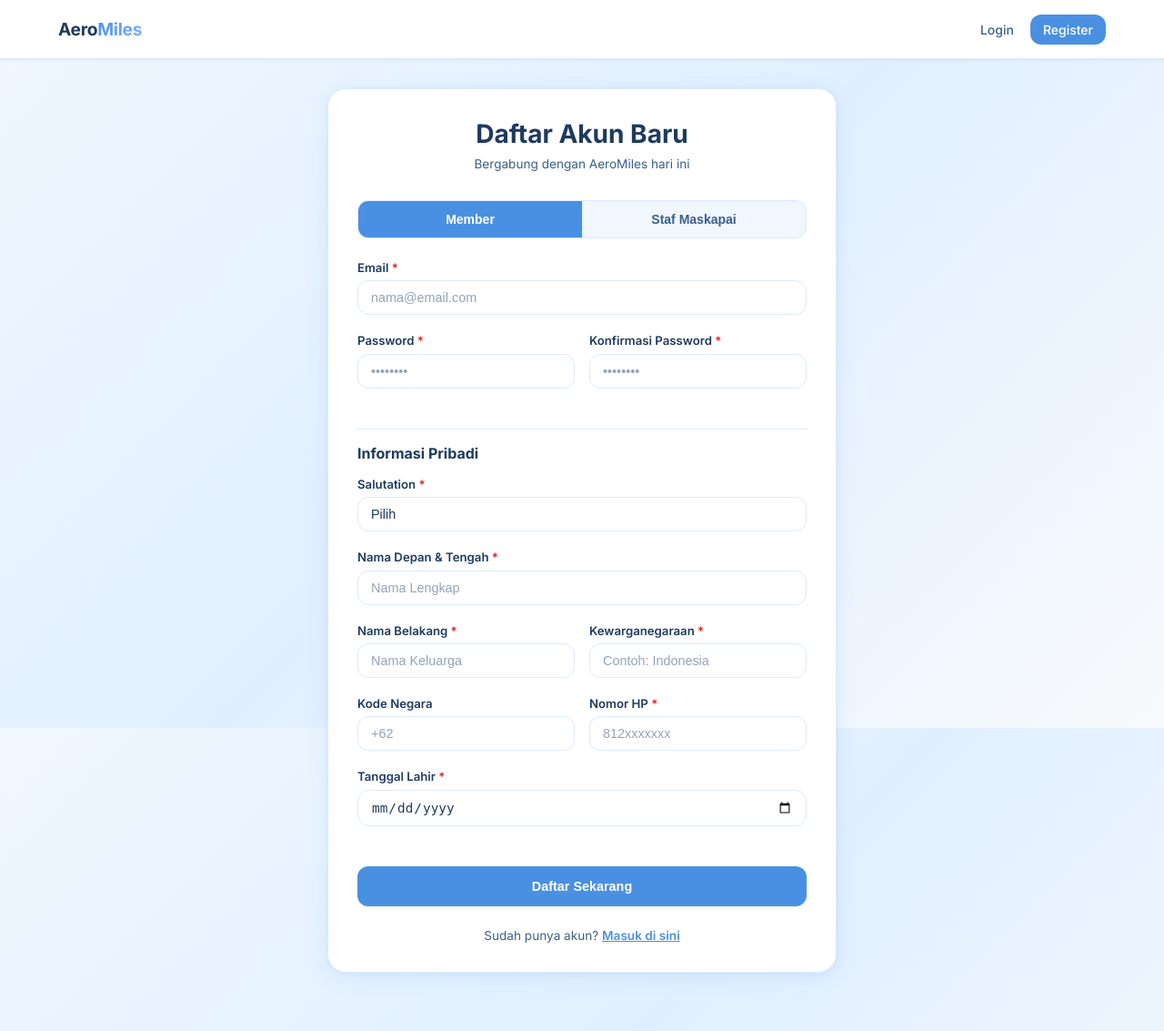
After one commit to applepiesss/E04-aeromiles, a Django app: page /register/ in a window 1280 px wide. The commit adds this page. Shown: the whole page at 91% size. Run offline with Django 5.2, Linux system fonts and the light colour scheme.

Commit message:
Completed logout and register

```diff
--- a/apps/main/templates/login.html
+++ b/apps/main/templates/login.html
@@ -42,12 +42,10 @@
                 </button>
             </form>
 
-            {% comment %}
             <div class="divider">atau</div>
             <p class="text-center text-sm">
                 Belum punya akun? <a href="{% url 'main:register' %}" style="font-weight: 600;">Daftar di sini</a>
             </p>
-            {% endcomment %}
         </div>
     </div>
 </div>
--- /dev/null
+++ b/apps/main/templates/register.html
@@ -0,0 +1,173 @@
+{% extends 'base.html' %}
+{% load custom_filters %}
+
+{% block title %}Registrasi – AeroMiles{% endblock %}
+
+{% block content %}
+<div class="page-wrapper" style="display:flex; align-items:center; justify-content:center; padding-top:2rem; padding-bottom:4rem;">
+    <div style="width:100%; max-width:560px;">
+
+        <div class="card">
+            <div class="text-center" style="margin-bottom: 2rem;">
+                <h1 style="font-size: 1.75rem; font-weight: 700; margin-bottom: 0.5rem;">Daftar Akun Baru</h1>
+                <p class="text-muted text-sm">Bergabung dengan AeroMiles hari ini</p>
+            </div>
+
+            {% if errors %}
+            <div class="alert alert-error">
+                <ul style="margin-bottom:0;">
+                    {% for e in errors %}<li>{{ e }}</li>{% endfor %}
+                </ul>
+            </div>
+            {% endif %}
+
+            <form method="post" action="{% url 'main:register' %}" id="regForm">
+                {% csrf_token %}
+
+                <div style="display:grid; grid-template-columns:1fr 1fr; border: 1.5px solid var(--border); border-radius: var(--radius-md); overflow:hidden; margin-bottom:1.5rem; background: var(--bg-tint);">
+                    <button type="button" id="btnMember"
+                        onclick="setRole('member')"
+                        style="padding: 0.75rem; font-weight: 600; font-size: 0.875rem; border: none; cursor: pointer; transition: all 0.2s;">
+                        Member
+                    </button>
+                    <button type="button" id="btnStaff"
+                        onclick="setRole('staff')"
+                        style="padding: 0.75rem; font-weight: 600; font-size: 0.875rem; border: none; cursor: pointer; transition: all 0.2s;">
+                        Staf Maskapai
+                    </button>
+                </div>
+                <input type="hidden" name="role" id="roleInput" value="{{ role }}">
+
+                <div class="form-group">
+                    <label class="form-label">Email <span style="color:#DC2626">*</span></label>
+                    <input type="email" name="email" class="form-control"
+                            placeholder="nama@email.com" value="{{ form.email|default:'' }}" required>
+                </div>
+
+                <div class="form-row">
+                    <div class="form-group">
+                        <label class="form-label">Password <span style="color:#DC2626">*</span></label>
+                        <input type="password" name="password" class="form-control" placeholder="••••••••" required>
+                    </div>
+                    <div class="form-group">
+                        <label class="form-label">Konfirmasi Password <span style="color:#DC2626">*</span></label>
+                        <input type="password" name="confirm_password" class="form-control" placeholder="••••••••" required>
+                    </div>
+                </div>
+
+                <h3 style="font-size: 1rem; font-weight: 700; margin: 1.5rem 0 1rem; padding-top: 1rem; border-top: 1px solid var(--border);">Informasi Pribadi</h3>
+
+                <div class="form-group">
+                    <label class="form-label">Salutation <span style="color:#DC2626">*</span></label>
+                    <select name="salutation" class="form-control" required>
+                        <option value="">Pilih</option>
+                        {% for s in 'Mr.,Mrs.,Ms.,Dr.'|split:',' %}
+                        <option value="{{ s }}" {% if form.salutation == s %}selected{% endif %}>{{ s }}</option>
+                        {% endfor %}
+                    </select>
+                </div>
+
+                <div class="form-group">
+                    <label class="form-label">Nama Depan & Tengah <span style="color:#DC2626">*</span></label>
+                    <input type="text" name="first_mid_name" class="form-control"
+                            placeholder="Nama Lengkap" value="{{ form.first_mid_name|default:'' }}" required>
+                </div>
+
+                <div class="form-row">
+                    <div class="form-group">
+                        <label class="form-label">Nama Belakang <span style="color:#DC2626">*</span></label>
+                        <input type="text" name="last_name" class="form-control"
+                            placeholder="Nama Keluarga" value="{{ form.last_name|default:'' }}" required>
+                    </div>
+                    <div class="form-group">
+                        <label class="form-label">Kewarganegaraan <span style="color:#DC2626">*</span></label>
+                        <input type="text" name="kewarganegaraan" class="form-control"
+                            placeholder="Contoh: Indonesia" value="{{ form.kewarganegaraan|default:'' }}" required>
+                    </div>
+                </div>
+
+                <div class="form-row">
+                    <div style="flex: 0 0 120px;" class="form-group">
+                        <label class="form-label">Kode Negara</label>
+                        <input type="text" name="country_code" class="form-control"
+                            placeholder="+62" value="{{ form.country_code|default:'' }}" required>
+                    </div>
+                    <div style="flex: 1;" class="form-group">
+                        <label class="form-label">Nomor HP <span style="color:#DC2626">*</span></label>
+                        <input type="text" name="mobile_number" class="form-control"
+                            placeholder="812xxxxxxx" value="{{ form.mobile_number|default:'' }}" required>
+                    </div>
+                </div>
+
+                <div class="form-group">
+                    <label class="form-label">Tanggal Lahir <span style="color:#DC2626">*</span></label>
+                    <input type="date" name="tanggal_lahir" id="birthDate" class="form-control"
+                            value="{{ form.tanggal_lahir|default:'' }}" required>
+                </div>
+
+                <div id="staffFields" style="display:none;">
+                    <h3 style="font-size: 1rem; font-weight: 700; margin: 1.5rem 0 1rem; padding-top: 1rem; border-top: 1px solid var(--border);">Detail Maskapai</h3>
+                    <div class="form-group">
+                        <label class="form-label">Kode Maskapai <span style="color:#DC2626">*</span></label>
+                        <select name="kode_maskapai" class="form-control" id="maskapaiSelect">
+                            <option value="">Pilih maskapai tempat Anda bekerja</option>
+                            {% for k, info in maskapai_list %}
+                            <option value="{{ k }}" {% if form.kode_maskapai == k %}selected{% endif %}>{{ k }} – {{ info.nama_maskapai }}</option>
+                            {% endfor %}
+                        </select>
+                    </div>
+                </div>
+
+                <button type="submit" class="btn-primary full-width" style="margin-top: 1.5rem; padding: 0.875rem;">
+                    Daftar Sekarang
+                </button>
+            </form>
+
+            <p class="text-center text-sm mt-3">
+                Sudah punya akun? <a href="{% url 'main:login' %}" style="font-weight: 600;">Masuk di sini</a>
+            </p>
+        </div>
+    </div>
+</div>
+
+<script>
+function setRole(r) {
+    document.getElementById('roleInput').value = r;
+    var isMember = r === 'member';
+    document.getElementById('staffFields').style.display = isMember ? 'none' : 'block';
+    document.getElementById('maskapaiSelect').required = !isMember;
+
+    const btnMember = document.getElementById('btnMember');
+    const btnStaff = document.getElementById('btnStaff');
+
+    const today = new Date().toISOString().split('T')[0];
+    document.getElementById('birthDate').setAttribute('max', today);
+
+    if (isMember) {
+        btnMember.style.background = 'var(--blue-primary)';
+        btnMember.style.color = '#fff';
+        btnMember.style.boxShadow = 'var(--shadow-sm)';
+        btnStaff.style.background = 'transparent';
+        btnStaff.style.color = 'var(--text-secondary)';
+        btnStaff.style.boxShadow = 'none';
+    } else {
+        btnStaff.style.background = 'var(--blue-primary)';
+        btnStaff.style.color = '#fff';
+        btnStaff.style.boxShadow = 'var(--shadow-sm)';
+        btnMember.style.background = 'transparent';
+        btnMember.style.color = 'var(--text-secondary)';
+        btnMember.style.boxShadow = 'none';
+    }
+}
+
+document.addEventListener('DOMContentLoaded', function() {
+    setRole('{{ role|default:"member" }}');
+
+    const today = new Date().toISOString().split('T')[0];
+    const birthDateInput = document.getElementById('birthDate');
+    if (birthDateInput) {
+        birthDateInput.setAttribute('max', today);
+    }
+});
+</script>
+{% endblock %}
--- /dev/null
+++ b/apps/main/templatetags/custom_filters.py
@@ -0,0 +1,6 @@
+from django import template
+register = template.Library()
+
+@register.filter
+def split(value, delimiter):
+    return value.split(delimiter)
--- a/apps/main/urls.py
+++ b/apps/main/urls.py
@@ -1,10 +1,12 @@
 from django.urls import path
-from .views import show_main, login_view, dashboard
+from .views import logout_view, register_view, show_main, login_view, dashboard
 
 app_name = 'main'
 
 urlpatterns = [
     path('', show_main, name='show_main'),
     path('login/', login_view, name='login'),
+    path('logout/', logout_view, name='logout'),
+    path('register/', register_view, name='register'),
     path('dashboard/', dashboard, name='dashboard'),
 ]
--- a/apps/main/views.py
+++ b/apps/main/views.py
@@ -1,4 +1,6 @@
+import re
 from django.shortcuts import redirect, render
+from django.contrib import messages
 
 DUMMY_PENGGUNA = {
     'judy.hopps@yahoo.com': {
@@ -66,6 +68,28 @@ DUMMY_TRANSACTIONS = {
     ],
 }
 
+DUMMY_MASKAPAI = {
+    'GA': {
+        'nama_maskapai': 'Garuda Indonesia',
+        'id_penyedia': 1
+    },
+    'QG': {
+        'nama_maskapai': 'Citilink',
+        'id_penyedia': 2
+    },
+    'JT': {
+        'nama_maskapai': 'Lion Air',
+        'id_penyedia': 3
+    },
+    'SJ': {
+        'nama_maskapai': 'Sriwijaya Air',
+        'id_penyedia': 4
+    },
+    'ID': {
+        'nama_maskapai': 'Batik Air',
+        'id_penyedia': 5
+    }
+}
 
 def show_main(request):
     return render(request, "main.html")
@@ -93,6 +117,76 @@ def login_view(request):
 
     return render(request, 'login.html')
 
+def logout_view(request):
+    request.session.flush()
+    return redirect('main:login')
+
+def register_view(request):
+    if request.session.get('email'):
+        return redirect('main:dashboard')
+
+    maskapai_items = DUMMY_MASKAPAI.items()
+
+    if request.method == 'POST':
+        role = request.POST.get('role', 'member')
+        email = request.POST.get('email', '').strip()
+        password = request.POST.get('password', '').strip()
+        confirm_password = request.POST.get('confirm_password', '').strip()
+        salutation = request.POST.get('salutation', '').strip()
+        first_mid_name = request.POST.get('first_mid_name', '').strip()
+        last_name = request.POST.get('last_name', '').strip()
+        country_code = request.POST.get('country_code', '').strip()
+        mobile_number = request.POST.get('mobile_number', '').strip()
+        tanggal_lahir = request.POST.get('tanggal_lahir', '').strip()
+        kewarganegaraan = request.POST.get('kewarganegaraan', '').strip()
+        kode_maskapai = request.POST.get('kode_maskapai', '').strip()
+
+        errors = []
+
+        required = [email, password, confirm_password, salutation,
+                    first_mid_name, last_name, country_code,
+                    mobile_number, tanggal_lahir, kewarganegaraan]
+
+        if any(not f for f in required):
+            errors.append('Semua field wajib diisi.')
+
+        if password != confirm_password:
+            errors.append('Password dan konfirmasi password tidak sama.')
+
+        if role == 'staff' and not kode_maskapai:
+            errors.append('Kode maskapai wajib dipilih untuk Staf.')
+
+        if role == 'staff' and kode_maskapai and kode_maskapai not in DUMMY_MASKAPAI:
+            errors.append('Maskapai tidak valid.')
+
+        if salutation not in ('Mr.', 'Mrs.', 'Ms.', 'Dr.'):
+            errors.append('Salutation tidak valid.')
+
+        if country_code and not re.match(r'^\+\d+$', country_code):
+            errors.append('Kode negara harus diawali "+" diikuti angka (contoh: +62).')
+
+        if mobile_number and not mobile_number.isdigit():
+            errors.append('Nomor HP hanya boleh berisi angka.')
+
+        if mobile_number and not (9 <= len(mobile_number) <= 13):
+            errors.append('Nomor HP harus berjumlah 9 hingga 13 digit.')
+
+        if not errors:
+            messages.success(request, 'Registrasi berhasil! Silakan login.')
+            return redirect('main:login')
+
+        return render(request, 'register.html', {
+            'errors': errors,
+            'maskapai_list': maskapai_items,
+            'role': role,
+            'form': request.POST,
+        })
+
+    return render(request, 'register.html', {
+        'maskapai_list': maskapai_items,
+        'role': 'member',
+        'form': {},
+    })
 
 def dashboard(request):
     email = request.session.get('email')
--- a/templates/base.html
+++ b/templates/base.html
@@ -102,9 +102,9 @@
         }
 
         .navbar-links .btn-logout {
-            background: var(--bg-tint);
-            border: 1px solid var(--border);
-            color: var(--text-secondary);
+            background: #FFF5F5;
+            border: 1px solid #FEE2E2;
+            color: #E53E3E;
             cursor: pointer;
             font-size: 0.875rem;
             font-weight: 500;
@@ -261,8 +261,8 @@
 
         <ul class="navbar-links">
             {% if not request.session.role %}
-                <li><a href="#">Login</a></li>
-                <li><a href="#" class="btn-primary">Register</a></li>
+                <li><a href="{% url 'main:login' %}">Login</a></li>
+                <li><a href="{% url 'main:register' %}" class="btn-primary">Register</a></li>
 
             {% elif request.session.role == 'member' %}
                 <li><a href="{% url 'main:dashboard' %}" {% if request.path == '/dashboard/' %}class="active"{% endif %}>Dashboard</a></li>
@@ -273,7 +273,7 @@
                 <li><a href="#">Beli Package</a></li>
                 <li><a href="#">Info Tier</a></li>
                 <li><a href="#">Profil</a></li>
-                <li><a href="#">Logout</a></li>
+                <li style="margin-left: 0.5rem;"><a href="{% url 'main:logout' %}" class="btn-logout">Logout</a></li>
 
             {% elif request.session.role == 'staff' %}
                 <li><a href="{% url 'main:dashboard' %}" {% if request.path == '/dashboard/' %}class="active"{% endif %}>Dashboard</a></li>
@@ -283,7 +283,7 @@
                 <li><a href="#">Kelola Mitra</a></li>
                 <li><a href="#">Laporan Transaksi</a></li>
                 <li><a href="#">Profil</a></li>
-                <li><a href="#">Logout</a></li>
+                <li style="margin-left: 0.5rem;"><a href="{% url 'main:logout' %}" class="btn-logout">Logout</a></li>
             {% endif %}
         </ul>
 
```
Also changed, not shown: apps/main/templatetags/__init__.py (added).
